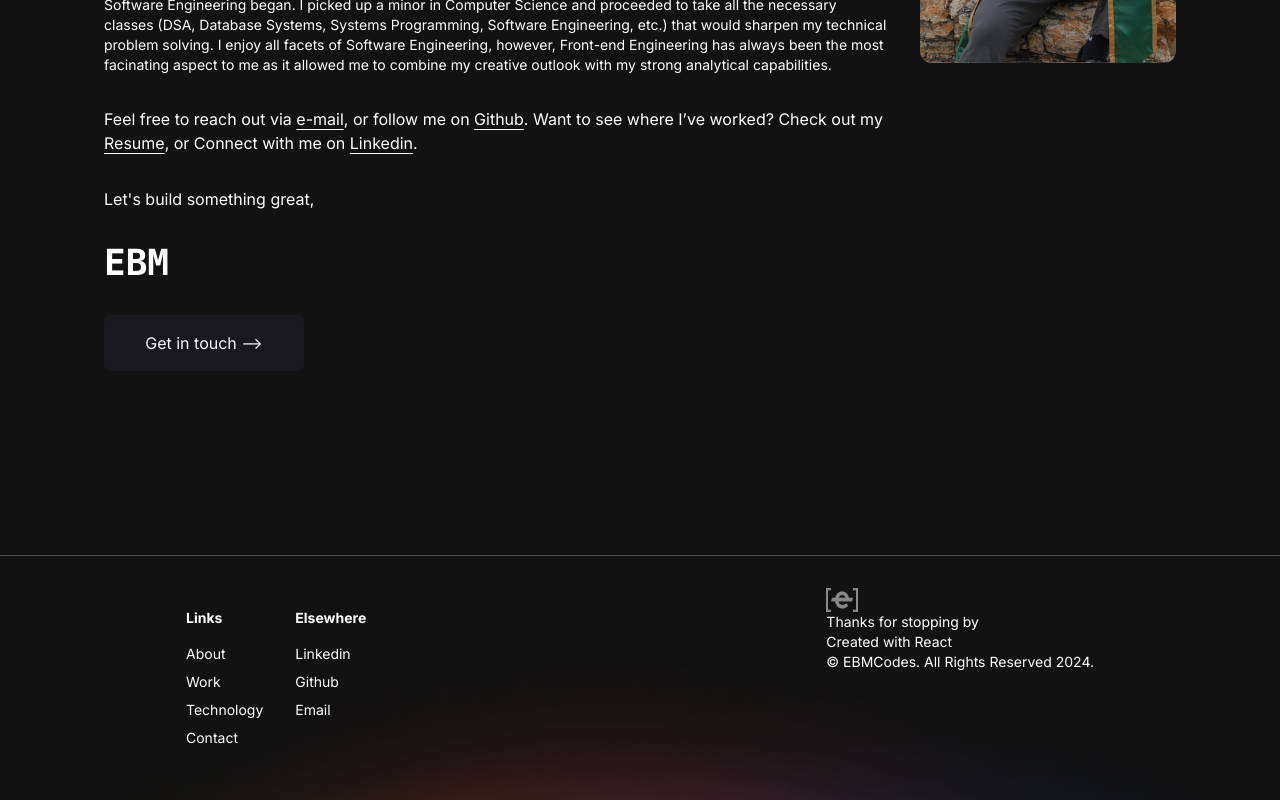
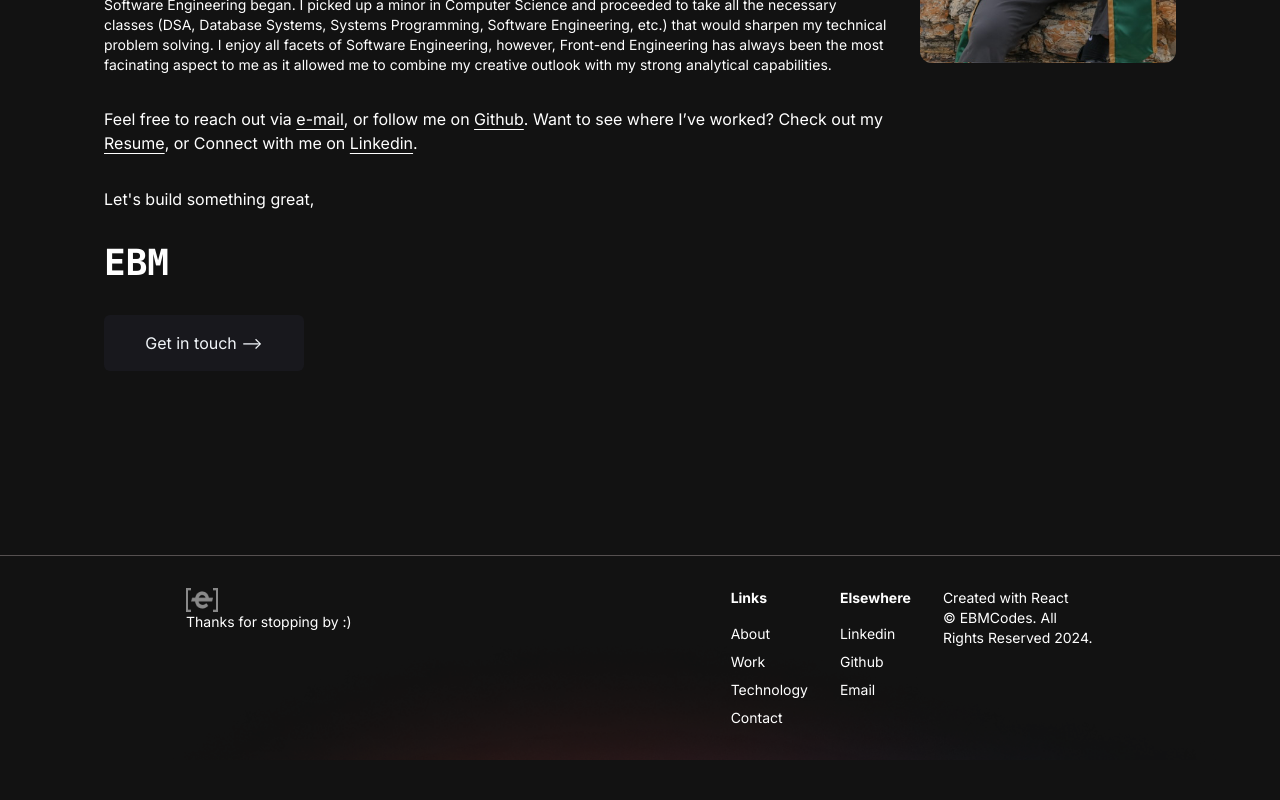
Before and after one commit to ebmalabuyo/ebmcodes, a Next.js app: page /About in a window 1280 px wide. Shown: the part 721-1521 px from the top of the page. After the commit the page ends 1481 px from the top, so only its background shows below. Built offline with nearby package versions, Linux system fonts and the light colour scheme.

Commit message:
minor changes footer and aboutPage

```diff
--- a/app/About/page.tsx
+++ b/app/About/page.tsx
@@ -56,9 +56,9 @@ export default function About() {
                             </p>
                           </div>
 
-                          <p>{"Let's build something great,"}</p>
+                          <p className='text-center ipadmini:text-left '>{"Let's build something great,"}</p>
 
-                          <h1 className='font-mono font-semibold text-4xl'>EBM</h1>
+                          <h1 className='font-mono font-semibold text-4xl w-full text-center ipadmini:text-left'>EBM</h1>
                           <LinkButton dark={true} label='Get in touch -->' resume={false} direct='/Contact'/>
                   </div>
               </section>
--- a/components/Footer.tsx
+++ b/components/Footer.tsx
@@ -40,9 +40,14 @@ const internalLinks = [
 export default function Footer() {
   return (
     <footer className="text-sm ipadmini:flex ipadmini:justify-center bg-[url('../public/BackgroundBottom.png')] bg-cover bg-no-repeat p-6 border-t border-darkGray">
-        <div className="ipadmini:w-3/4 ipadmini:max-w-6xl ipadmini:p-2 flex flex-col ipadmini:flex-row md:items-center ipadmini:justify-between gap-8 p-6">
+        <div className="ipadmini:w-3/4 ipadmini:max-w-6xl ipadmini:p-2 flex flex-col ipadmini:flex-row md:items-center ipadmini:justify-centert gap-8 p-6">
 
-        <div className='flex flex-col ipadmini:flex-row gap-8'>
+        <div className='flex flex-col ipadmini:flex-row gap-8 ipadmini:justify-end w-full'>
+        <div className='mb-24 ipadmini:mb-18 md:mb-0 ipadmini:mr-auto w-full'>
+              <Logo/>
+              <h1>{"Thanks for stopping by :)"}</h1>
+          </div>
+
             <ul className='flex flex-col gap-2'>
               <h1 className='font-bold mb-2'>Links</h1>
                 {internalLinks.map(each=> {
@@ -56,14 +61,15 @@ export default function Footer() {
                   return <a key={each.title} href={each.foward}>{each.title}</a>
                 })}
             </ul>
-        </div>
 
-          <div className='mb-24 ipadmini:mb-18'>
-              <Logo/>
-              <h1>Thanks for stopping by</h1>
+
+            <div className='mb-24 ipadmini:mb-18 md:mb-0'>
               <p>Created with React</p>
               <p>© EBMCodes. All Rights Reserved 2024.</p>
           </div>
+        </div>
+
+
 
         </div>
     </footer>
```
